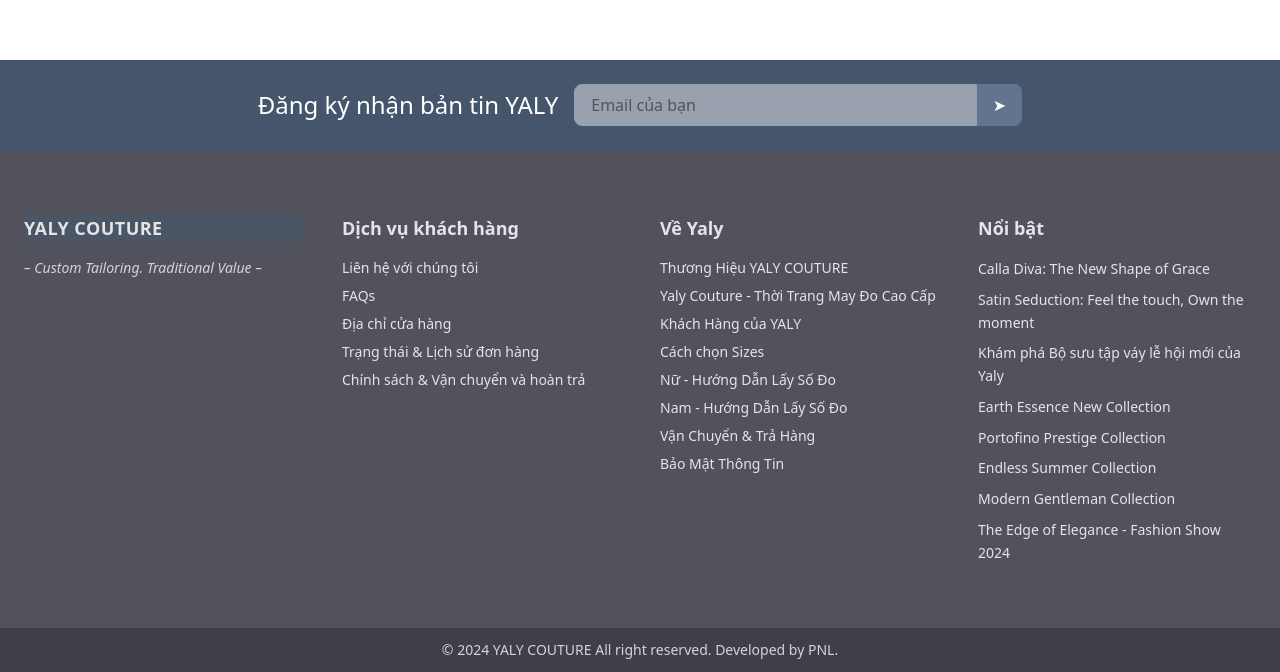
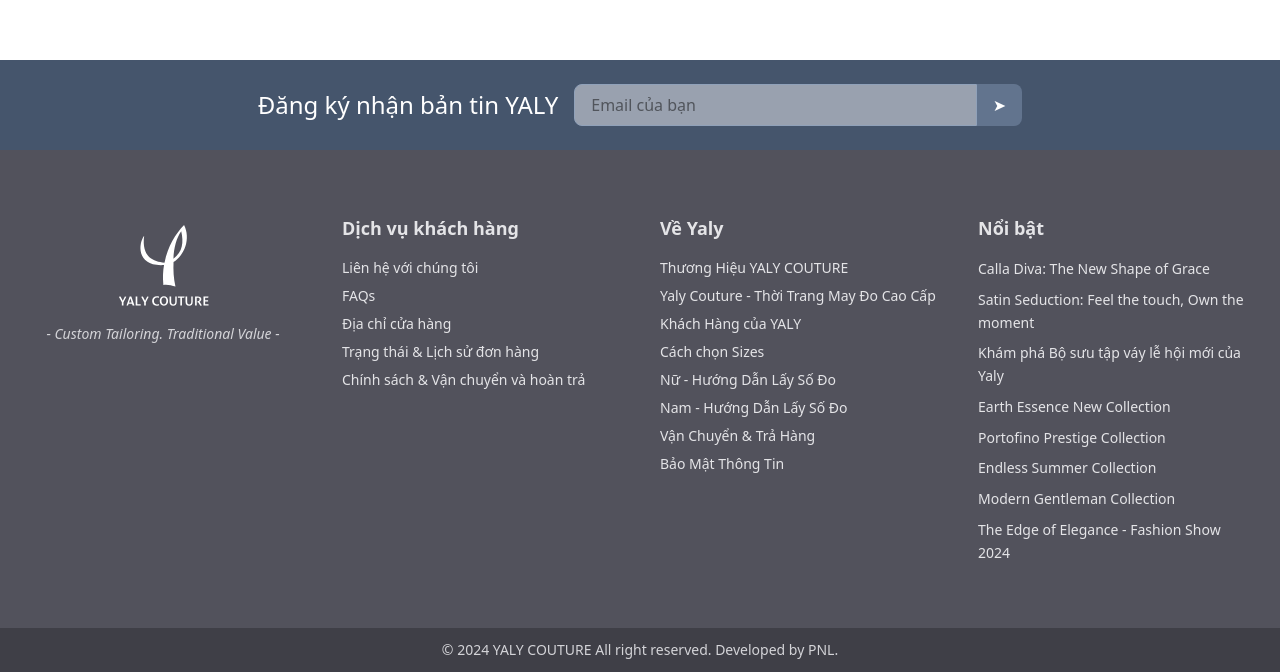
Before and after one commit to DoVanKhoi/clone-yaly, a Next.js app: page /en/about-us in a window 1280 px wide. Shown: the part 893-1565 px from the top of the page. Built offline with nearby package versions, Linux system fonts and the light colour scheme.

Commit message:
Update Footer.tsx

```diff
--- a/src/components/footer/Footer.tsx
+++ b/src/components/footer/Footer.tsx
@@ -1,5 +1,7 @@
 import Link from "next/link";
 import ScrollToTopButton from "../ScrollToTopButton";
+import Image from "next/image";
+import { Logo4 } from "@/public/images";
 
 export default function Footer() {
   return (
@@ -31,20 +33,12 @@
         <div className="max-w-7xl mx-auto px-6 py-16 grid grid-cols-1 md:grid-cols-2 lg:grid-cols-4 gap-10">
           {/* LOGO */}
           <div className="space-y-4">
-            <div className="flex items-center gap-3 bg-gray-600">
-              {/* <Image
-                src="/logo-yaly-white.png" // đổi path logo
-                alt="Yaly Couture"
-                width={60}
-                height={60}
-              /> */}
-              <span className="text-lg font-semibold tracking-wide">
-                YALY COUTURE
-              </span>
+            <div className="flex justify-center gap-3 ">
+              <Image src={Logo4} alt="Yaly Couture" width={100} height={100} />
             </div>
 
-            <p className="italic text-sm text-zinc-300">
-              – Custom Tailoring. Traditional Value –
+            <p className="flex justify-center italic text-sm text-zinc-300">
+              &#x002D; Custom Tailoring. Traditional Value &#x002D;
             </p>
           </div>
 
```
